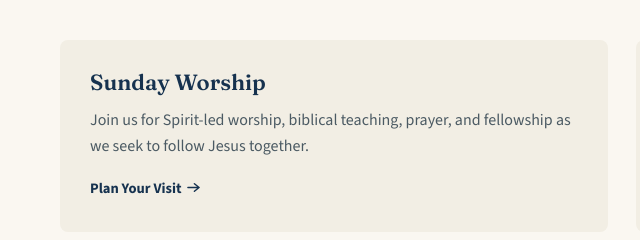
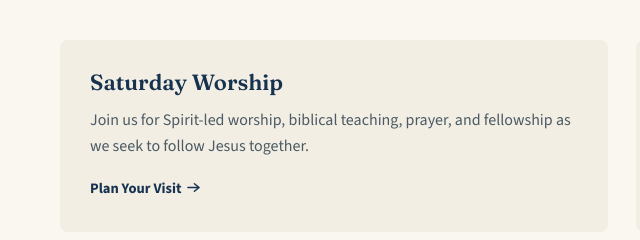
Before and after one commit to poloshem/LLC, a plain HTML site: page ministries.html in a window 1280 px wide. Shown: the part 763-1003 px from the top of the page, 18-658 px from the left. Drawn offline with nearby package versions, Linux system fonts and the light colour scheme.

Commit message:
Update worship day to Saturday
Correct the worship schedule to reflect Saturday services.

Co-authored-by: Copilot <223556219+Copilot@users.noreply.github.com>

```diff
--- a/ministries.html
+++ b/ministries.html
@@ -47,7 +47,7 @@
   <main>
     <section class="hero page-hero ministries-hero"><div class="hero-sun"></div><div class="hero-hills"></div><div class="hero-vignette"></div><div class="wrap"><div class="hero-content"><div class="hero-eyebrow">Serve and grow</div><h1>Ministries for Every Season of Life</h1><p>Find your place in the life of the church through worship, discipleship, fellowship, service, and mission.</p><a href="#worship" class="btn btn-outline">Explore Ministries</a></div></div></section>
 
-    <section class="content-section" id="worship"><div class="wrap"><div class="section-heading center">Worship Services</div><p class="section-intro">We gather to honor God, hear His Word, pray together, and encourage one another in faith.</p><div class="ministry-detail"><article class="ministry-feature"><h3>Sunday Worship</h3><p>Join us for Spirit-led worship, biblical teaching, prayer, and fellowship as we seek to follow Jesus together.</p><a href="contact.html" class="link-arrow">Plan Your Visit <svg viewBox="0 0 14 10" fill="none"><path d="M1 5h12M8 1l5 4-5 4" stroke="currentColor" stroke-width="1.6" stroke-linecap="round" stroke-linejoin="round"/></svg></a></article><article class="ministry-feature"><h3>Prayer &amp; Fellowship</h3><p>Build meaningful relationships and support one another through prayer, encouragement, and shared life.</p><a href="contact.html" class="link-arrow">Connect With Us <svg viewBox="0 0 14 10" fill="none"><path d="M1 5h12M8 1l5 4-5 4" stroke="currentColor" stroke-width="1.6" stroke-linecap="round" stroke-linejoin="round"/></svg></a></article></div></div></section>
+    <section class="content-section" id="worship"><div class="wrap"><div class="section-heading center">Worship Services</div><p class="section-intro">We gather to honor God, hear His Word, pray together, and encourage one another in faith.</p><div class="ministry-detail"><article class="ministry-feature"><h3>Saturday Worship</h3><p>Join us for Spirit-led worship, biblical teaching, prayer, and fellowship as we seek to follow Jesus together.</p><a href="contact.html" class="link-arrow">Plan Your Visit <svg viewBox="0 0 14 10" fill="none"><path d="M1 5h12M8 1l5 4-5 4" stroke="currentColor" stroke-width="1.6" stroke-linecap="round" stroke-linejoin="round"/></svg></a></article><article class="ministry-feature"><h3>Prayer &amp; Fellowship</h3><p>Build meaningful relationships and support one another through prayer, encouragement, and shared life.</p><a href="contact.html" class="link-arrow">Connect With Us <svg viewBox="0 0 14 10" fill="none"><path d="M1 5h12M8 1l5 4-5 4" stroke="currentColor" stroke-width="1.6" stroke-linecap="round" stroke-linejoin="round"/></svg></a></article></div></div></section>
 
     <section class="content-section alt" id="bible-study"><div class="wrap"><div class="section-heading center">Bible Study</div><p class="section-intro">Grow in understanding and apply Scripture to everyday life through guided study and conversation.</p><div class="card-grid"><article class="card gold"><h3>Weekly Bible Study</h3><p>Study Scripture in context, ask questions, and discover how God's Word shapes our faith and decisions.</p></article><article class="card green"><h3>Discipleship Groups</h3><p>Walk with other believers in smaller groups focused on prayer, accountability, and spiritual growth.</p></article><article class="card blue"><h3>New Believers</h3><p>Receive practical guidance and encouragement as you take your first steps in a life with Christ.</p></article></div></div></section>
 
```
